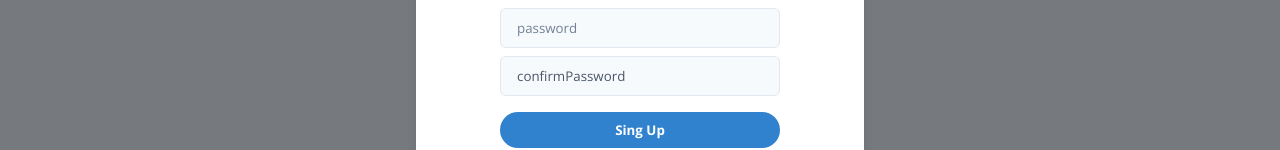
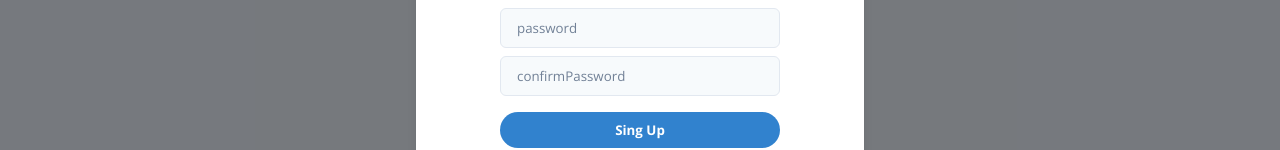
Before and after one commit to kunalg12/Reddit-clone, a Next.js app: page / in a window 1280 px wide. Both pictures are taken after a click on the button "Sign Up". Shown: the part 306-456 px from the top of the page. Built offline with nearby package versions, Linux system fonts and the light colour scheme; no server answers.

Commit message:
style 600

```diff
--- a/src/components/Modal/Auth/SingUp.tsx
+++ b/src/components/Modal/Auth/SingUp.tsx
@@ -100,7 +100,7 @@ const SingUp: React.FC = () => {
           onChange;
         }}
         fontSize="10pt"
-        _placeholder={{ color: "gray.600" }}
+        _placeholder={{ color: "gray.500" }}
         _hover={{
           bg: "white",
           border: "1px solid",
```
